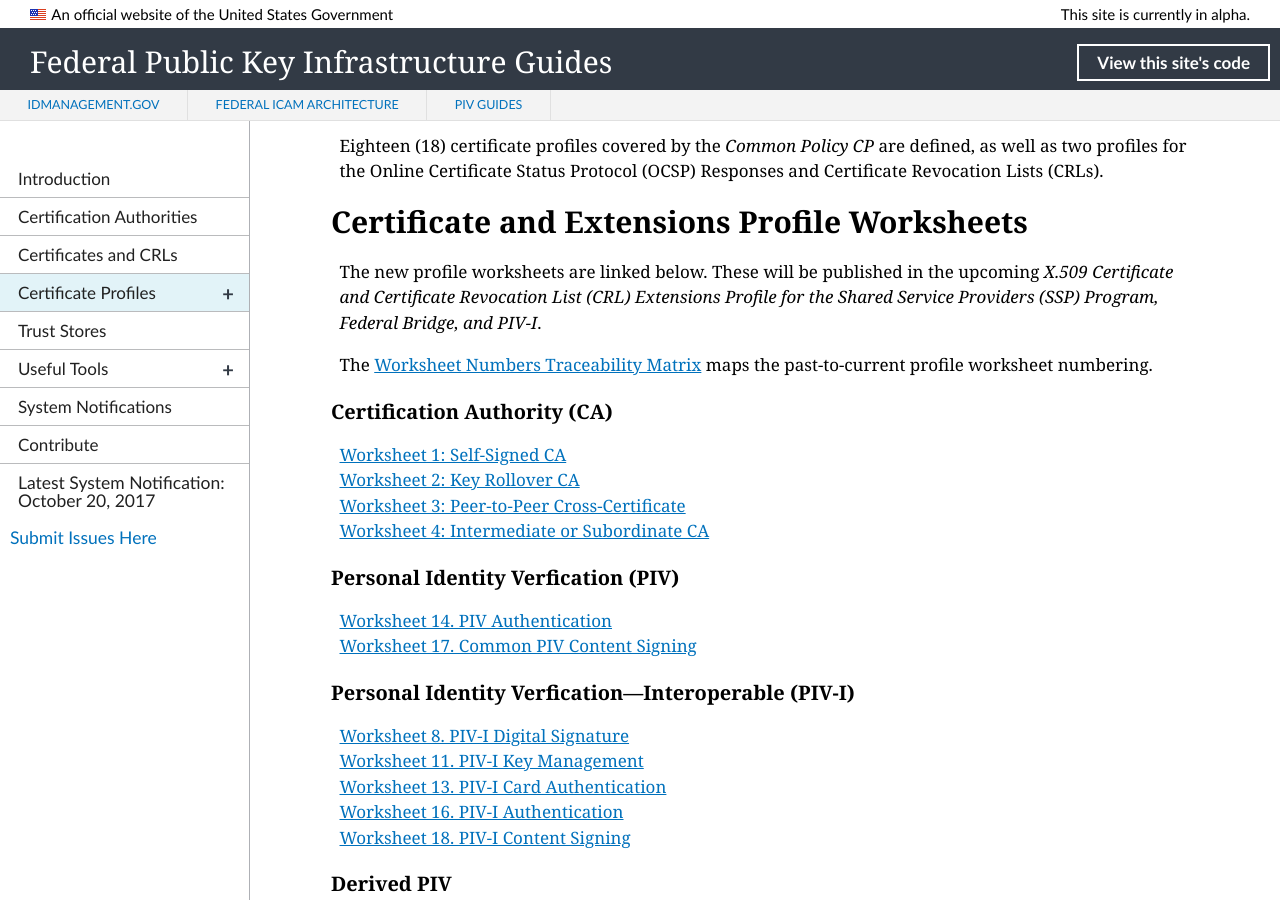
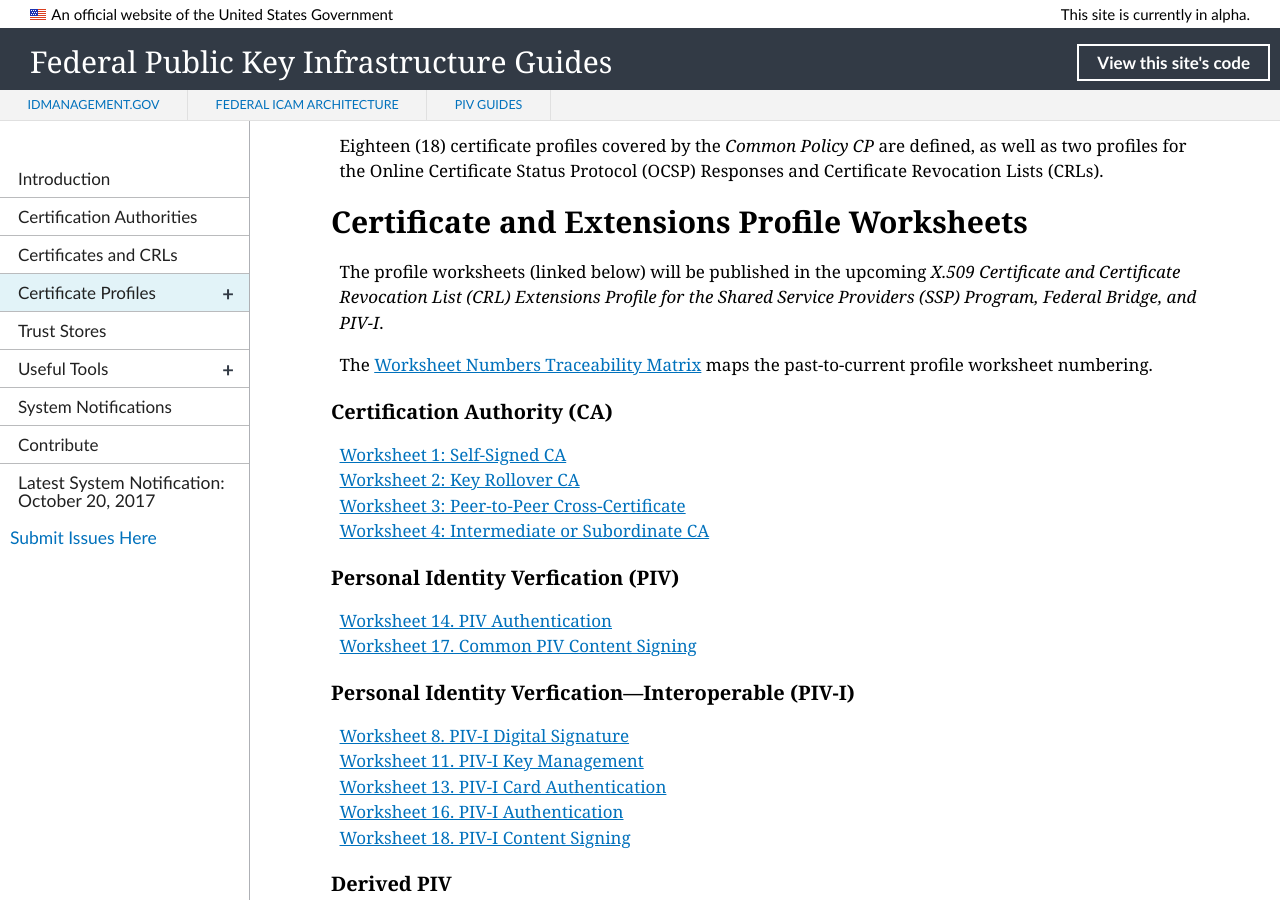
Before and after one commit to GSA/fpki-guides, a Jekyll site: the page built from pages/fpki_certificate_profiles.md, in a window 1280 px wide and 900 px high, scrolled down 397 px. Built offline with Jekyll 4.4.1, drawn with Linux system fonts in a browser that asks for light colours; nearby versions of some CDN libraries; library files that are not in the unit come from our copies.

Commit message:
Update fpki_certificate_profiles.md
Content update

```diff
--- a/pages/fpki_certificate_profiles.md
+++ b/pages/fpki_certificate_profiles.md
@@ -13,7 +13,7 @@
 
 ## Certificate and Extensions Profile Worksheets
 
-The new profile worksheets are linked below. These will be published in the upcoming _X.509 Certificate and Certificate Revocation List (CRL) Extensions Profile for the Shared Service Providers (SSP) Program, Federal Bridge, and PIV-I_.
+The profile worksheets (linked below) will be published in the upcoming _X.509 Certificate and Certificate Revocation List (CRL) Extensions Profile for the Shared Service Providers (SSP) Program, Federal Bridge, and PIV-I_.
 
 The [Worksheet Numbers Traceability Matrix](#worksheet-numbers-traceability-matrix) maps the past-to-current profile worksheet numbering.
 
@@ -85,7 +85,7 @@
 | Delegated OCSP Responder       | 12               |             | 9             | 20             |
 
 -----------------
-<a name="1">1</a>. RFC 5280, _Internet X.509 Public Key Infrastructure Certificate and Certificate Revocation List (CRL) Profile_, David Cooper, Stefan Santesson, Stephen Farrell, Sharon Boeyen, Russell Housley, and Tim Polk (May 2008).<BR>
-<a name="2">2</a>. _X.509 Certificate and Certificate Revocation List (CRL) Extensions Profile for the Shared Service Providers (SSP) Program_, FPKIPA, Shared Service Provider Working Group, July 17, 2017.<BR>
-<a name="3">3</a>. _Federal Public Key Infrastructure (PKI) X.509 Certificate and CRL Exensions Profile_, FPKIPA, July 17, 2017.<BR>
+<a name="1">1</a>. RFC 5280, _Internet X.509 Public Key Infrastructure Certificate and Certificate Revocation List (CRL) Profile_, David Cooper, Stefan Santesson, Stephen Farrell, Sharon Boeyen, Russell Housley, and Tim Polk (May 2008).<br>
+<a name="2">2</a>. _X.509 Certificate and Certificate Revocation List (CRL) Extensions Profile for the Shared Service Providers (SSP) Program_, FPKIPA, Shared Service Provider Working Group, July 17, 2017.<br>
+<a name="3">3</a>. _Federal Public Key Infrastructure (PKI) X.509 Certificate and CRL Exensions Profile_, FPKIPA, July 17, 2017.<br>
 <a name="4">4</a>. _X.509 Certificate and Certificate Revocation List (CRL) Extensions Profile for Personal Identity Verification Interoperable (PIV-I) Cards_, FPKIPA, PIV-I Tiger Team, July 17, 2017.
```
